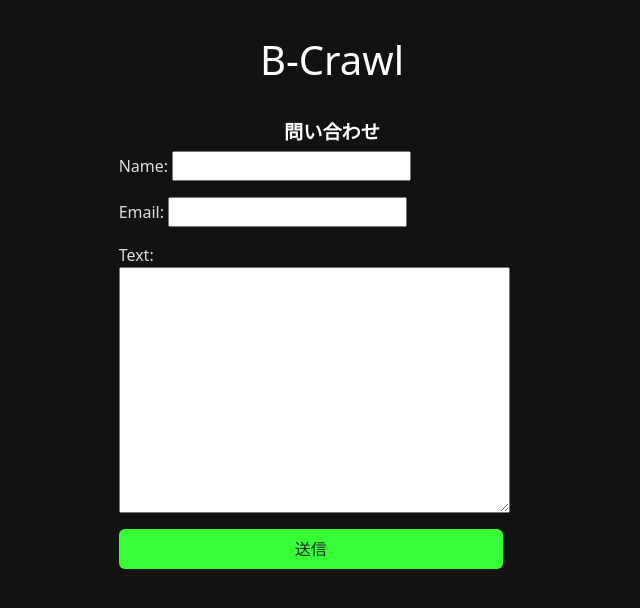
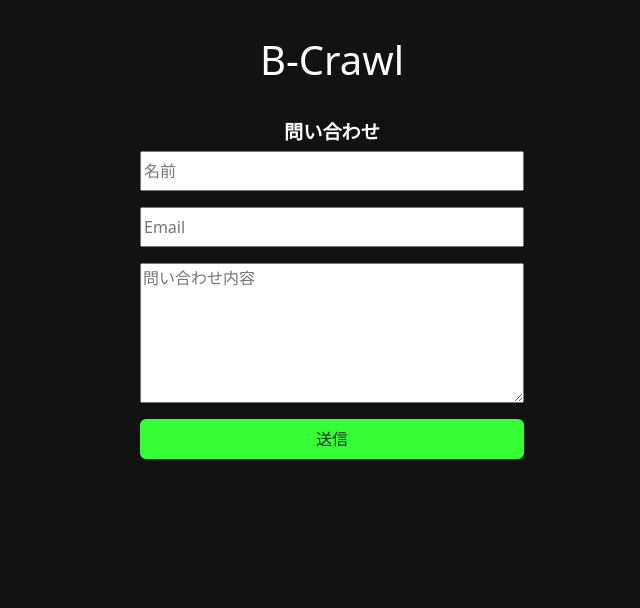
Before and after one commit to Ryohei-J/b-crawl, a Django app: page /contact/ in a window 1280 px wide. Shown: the top 608 px of the page, without its empty margins (308-948 px from the left). Run offline with Django 4.2, Linux system fonts and the light colour scheme; some libraries are stand-ins or nearby versions.

Commit message:
問い合わせフォーム実装中

```diff
--- a/b_crawl/forms.py
+++ b/b_crawl/forms.py
@@ -10,12 +10,20 @@ class ScrapingForm(forms.Form):
 
 class ContactForm(forms.Form):
     name = forms.CharField(
+        label='',
         max_length=50,
-        required=False
+        required=False,
+        widget=forms.TextInput(attrs={'class': 'custom-component','placeholder': '名前'})
     )
 
     email = forms.EmailField(
-        required=False
+        label='',
+        required=True,
+        widget=forms.TextInput(attrs={'class': 'custom-component','placeholder': 'Email'})
     )
 
-    text = forms.CharField(widget=forms.Textarea)
+    text = forms.CharField(
+        label='',
+        required=True,
+        widget=forms.Textarea(attrs={'class': 'custom-component-textarea','placeholder': '問い合わせ内容'})
+    )
--- a/b_crawl/static/styles.css
+++ b/b_crawl/static/styles.css
@@ -44,6 +44,11 @@ p {
     height: 40px;
 }
 
+.custom-component-textarea {
+    width: 90%;
+    height: 140px;
+}
+
 .errorlist {
     color: #FF9136;
 }
--- a/b_crawl/templates/b_crawl/contact.html
+++ b/b_crawl/templates/b_crawl/contact.html
@@ -9,6 +9,7 @@
     <meta charset="UTF-8">
     <meta name="viewport" content="width=device-width, initial-scale=1.0">
     <title>B-Crawl</title>
+    <link rel="stylesheet" href="https://cdnjs.cloudflare.com/ajax/libs/font-awesome/6.0.0-beta3/css/all.min.css">
     <link rel="icon" href="{% static 'favicon.ico' %}">
     <script async src="https://pagead2.googlesyndication.com/pagead/js/adsbygoogle.js?client=ca-pub-3602855427708245"
         crossorigin="anonymous"></script>
@@ -20,10 +21,6 @@
         <div class="col-md-4 offset-md-4 text-center">
             <h1>B-Crawl</h1>
             <h2>問い合わせ</h2>
-        </div>
-    </div>
-    <div class="row g-0">
-        <div class="col-md-4 offset-md-4">
             <form method="post">
                 {% csrf_token %}
                 {{ form.as_p }}
--- a/b_crawl/templates/b_crawl/result.html
+++ b/b_crawl/templates/b_crawl/result.html
@@ -21,8 +21,6 @@
             <h1>B-Crawl</h1>
             <h2>{{ title }}</h2>
         </div>
-    </div>
-    <div class="row g-0">
         <div class="col-md-4 offset-md-4">
             <ul>
                 {% for data in scraped_data %}
--- a/b_crawl/views.py
+++ b/b_crawl/views.py
@@ -112,3 +112,5 @@ def contact(request):
     }
 
     return render(request, 'b_crawl/contact.html',{'form': form})
+
+# サンクス画面
--- a/static/styles.css
+++ b/static/styles.css
@@ -44,6 +44,11 @@ p {
     height: 40px;
 }
 
+.custom-component-textarea {
+    width: 90%;
+    height: 140px;
+}
+
 .errorlist {
     color: #FF9136;
 }
```
